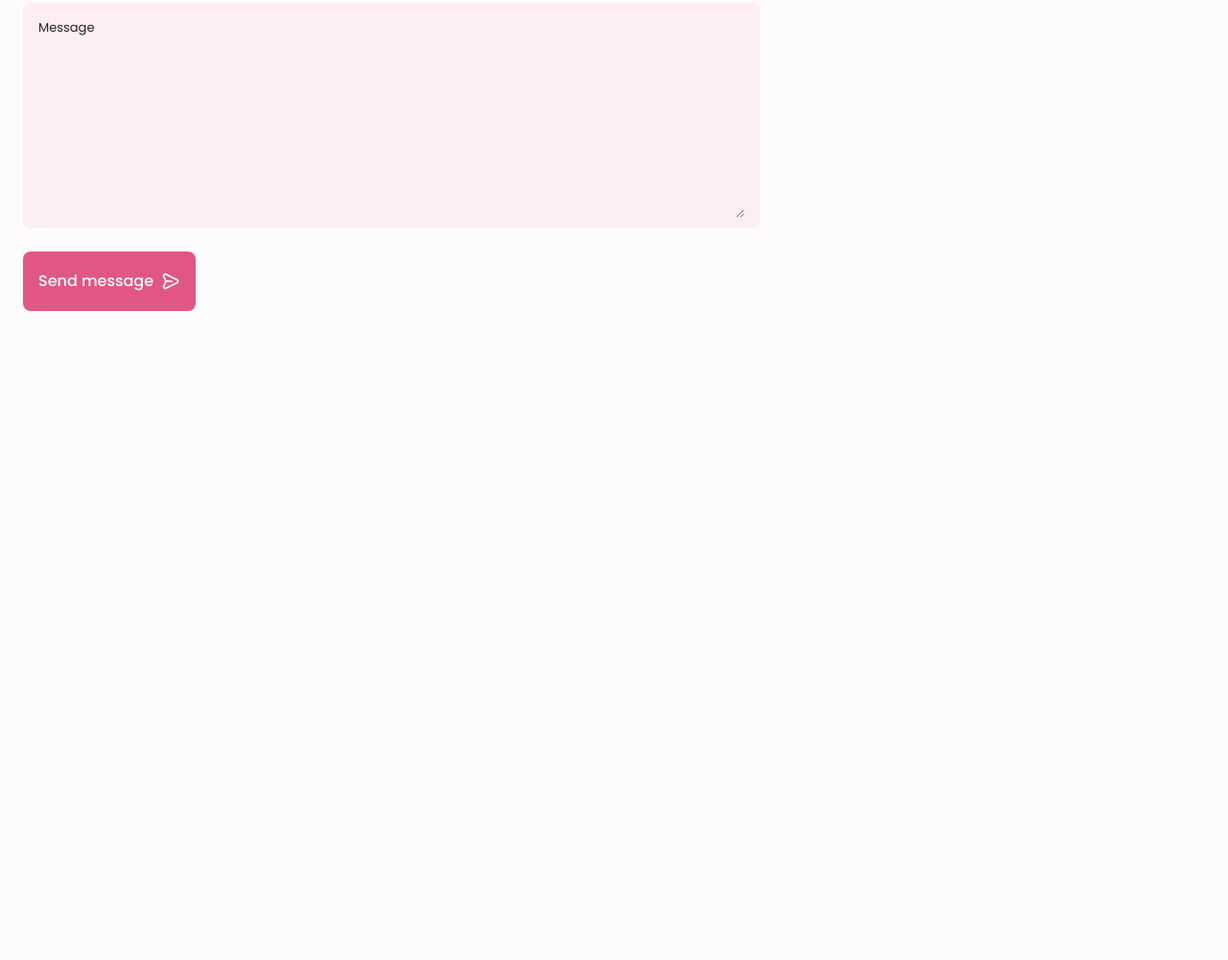
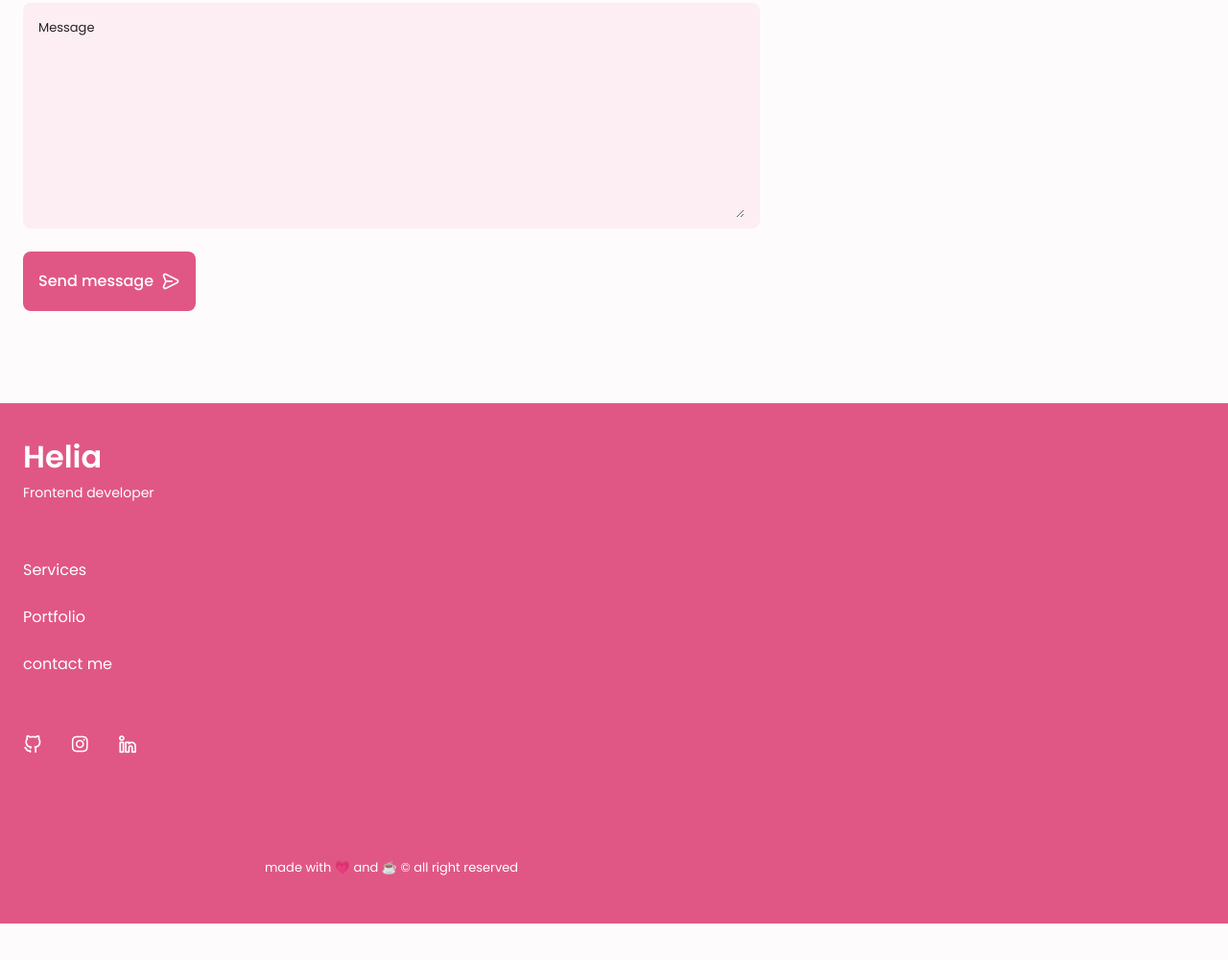
Before and after one commit to Silent-Watcher/portfolio, a website: page src/assets/pug/index.pug in a window 1280 px wide. Shown: the part 5836-6836 px from the top of the page at 96% size. Before the commit the page ends 6272 px from the top, so only its background shows below. Drawn offline with nearby package versions, Linux system fonts and the light colour scheme; files that its build step writes are made by us from their sources; files whose address does not match are found by name.

Commit message:
add footer section

```diff
--- a/src/assets/pug/index.pug
+++ b/src/assets/pug/index.pug
@@ -456,6 +456,29 @@ html(lang="en")
                         div
                             a.button.button--flex(href="#") Send message
                                 i.uil.uil-message.button__icon
+            //- footer
+            footer.footer
+                .footer__bg
+                    .footer__container.container.grid
+                        div
+                            h1.footer__title Helia
+                            span.footer__subtitle Frontend developer
+                        ul.footer__links
+                            li
+                                a.footer__link(href="#services") Services
+
+                            li
+                                a.footer__link(href="#portfolio") Portfolio
+                            li
+                                a.footer__link(href="#contact") contact me
+                        .footer__socials
+                            a.footer__social(href="https://github.com/itshelia" target='_blank')
+                                i.uil.uil-github-alt
+                            a.footer__social(href="https://www.instagram.com/helia.khatamnejad/" target='_blank')
+                                i.uil.uil-instagram
+                            a.footer__social(href="https://www.linkedin.com/" target='_blank')
+                                i.uil.uil-linkedin-alt
+                        p.footer__copy made with 💗 and ☕  &#169; all right reserved
 
 
 
--- /dev/null
+++ b/src/assets/sass/components/_footer.scss
@@ -0,0 +1,47 @@
+.footer {
+  padding-top: 2rem;
+}
+.footer__container {
+  row-gap: 3.5rem;
+}
+.footer__bg {
+  background-color: var(--first-color);
+  padding: 2rem 0 3rem;
+}
+.footer_title {
+  font-size: var(--h1-font-size);
+  margin-bottom: var(--mb-0-25);
+}
+.footer__subtitle {
+  font-size: var(--small-font-size);
+}
+.footer__links {
+  display: flex;
+  flex-direction: column;
+  row-gap: 1.5rem;
+
+  .footer__link {
+    &:hover {
+      color: var(--first-color-lighter);
+    }
+  }
+}
+.footer__social {
+  font-size: 1.25rem;
+  margin-right: var(--mb-1-5);
+  &:hover {
+    color: var(--first-color-lighter);
+  }
+}
+.footer__copy {
+  font-size: var(--smaller-font-size);
+  text-align: center;
+  margin-top: var(--mb-3);
+}
+.footer__title,
+.footer__subtitle,
+.footer__link,
+.footer__social,
+.footer__copy{
+color: #fff;
+}
--- a/src/assets/sass/style.scss
+++ b/src/assets/sass/style.scss
@@ -19,3 +19,4 @@
 @import 'components/main_project_mind';
 @import 'components/main_testimonial';
 @import 'components/contact_me';
+@import 'components/footer';
```
Also changed, not shown: src/assets/css/style.css, src/index.html, 1 other file.
